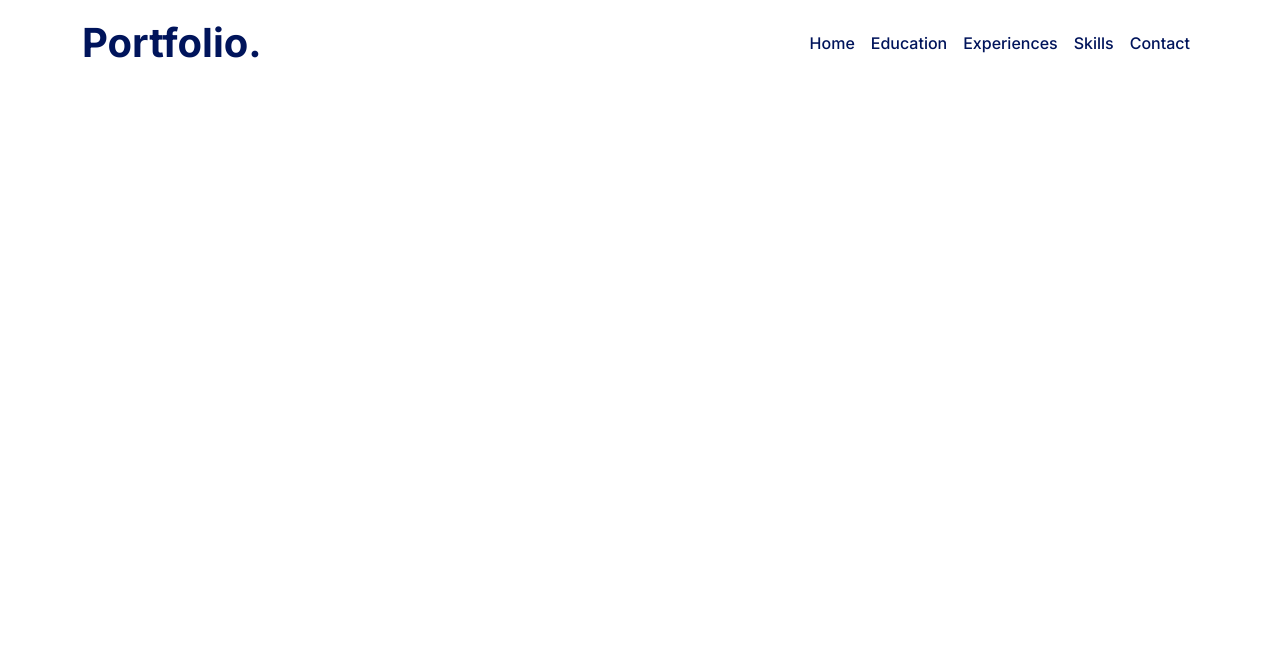
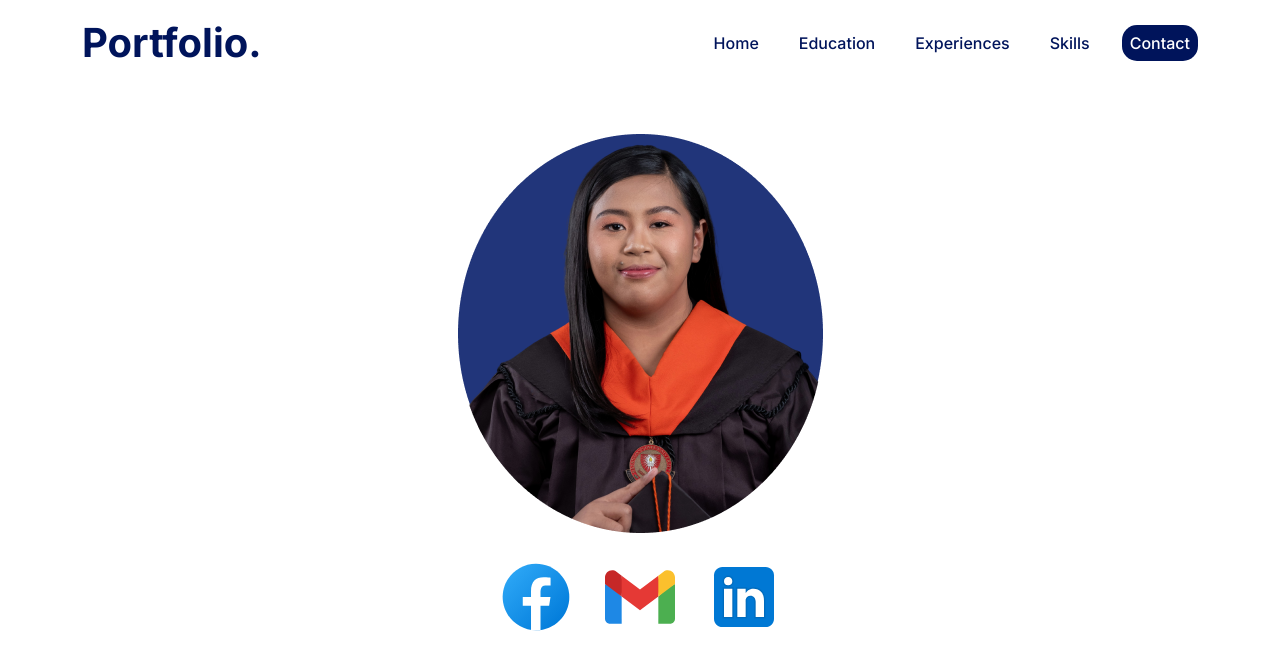
Before and after one commit to novice-is-me/JD-Portfolio, a React (Vite) app: page /contact in a window 1280 px wide. Shown: the top 670 px of the page. Built offline with nearby package versions, Linux system fonts and the light colour scheme.

Commit message:
Add navlink router

```diff
--- a/src/App.jsx
+++ b/src/App.jsx
@@ -6,6 +6,7 @@ import Home from "./pages/Home";
 import Education from "./pages/Education";
 import Experiences from "./pages/Experiences";
 import Skills from "./pages/Skills";
+import Contact from "./pages/Contact";
 
 
 function App() {
@@ -18,6 +19,7 @@ function App() {
           <Route path="/education" element={<Education />} />
           <Route path="/experiences" element={<Experiences />} />
           <Route path="/skills" element={<Skills/>}/>
+          <Route path="/contact" element={<Contact/>}/>
         </Routes>
     </Router>
   )
--- a/src/components/NavComponent.jsx
+++ b/src/components/NavComponent.jsx
@@ -1,5 +1,6 @@
 import React from 'react'
 import { Container, Nav, Navbar} from 'react-bootstrap'
+import { NavLink } from 'react-router-dom'
 
 const NavComponent = () => {
   return (
@@ -8,12 +9,32 @@ const NavComponent = () => {
       <Navbar.Brand href="/" className=' font-Inter font-bold text-[40px] text-blue'>Portfolio.</Navbar.Brand>
       <Navbar.Toggle aria-controls="basic-navbar-nav" />
       <Navbar.Collapse id="basic-navbar-nav">
-        <Nav className="ml-auto">
-          <Nav.Link href="/" className=' font-Inter font-medium text-blue text-[16px]'>Home</Nav.Link>
-          <Nav.Link href="/education" className=' font-Inter font-medium text-blue text-[16px]'>Education</Nav.Link>
-          <Nav.Link href="/experiences" className=' font-Inter font-medium text-blue text-[16px]'>Experiences</Nav.Link>
-          <Nav.Link href="/skills" className=' font-Inter font-medium text-blue text-[16px]'>Skills</Nav.Link>
-          <Nav.Link href="/contact" className=' font-Inter font-medium text-blue text-[16px]'>Contact</Nav.Link>
+        <Nav className="ml-auto gap-4 text-center">
+          <Nav.Item>
+              <NavLink  to="/" className={({ isActive }) =>
+              `font-Inter font-medium p-2 rounded-[15px] ${isActive ? 'text-white bg-blue' : 'text-blue text-[16px]'}`}>Home
+              </NavLink>
+          </Nav.Item>
+          <Nav.Item>
+              <NavLink  to="/education" className={({ isActive }) =>
+              `font-Inter font-medium p-2 rounded-[15px] ${isActive ? 'text-white bg-blue' : 'text-blue text-[16px]'}`}>Education
+              </NavLink>
+          </Nav.Item>
+          <Nav.Item>
+              <NavLink  to="/experiences" className={({ isActive }) =>
+              `font-Inter font-medium p-2 rounded-[15px] ${isActive ? 'text-white bg-blue' : 'text-blue text-[16px]'}`}>Experiences
+              </NavLink>
+          </Nav.Item>
+          <Nav.Item>
+              <NavLink  to="/skills" className={({ isActive }) =>
+              `font-Inter font-medium p-2 rounded-[15px] ${isActive ? 'text-white bg-blue' : 'text-blue text-[16px]'}`}>Skills
+              </NavLink>
+          </Nav.Item>
+          <Nav.Item>
+              <NavLink  to="/contact" className={({ isActive }) =>
+              `font-Inter font-medium p-2 rounded-[15px] ${isActive ? 'text-white bg-blue' : 'text-blue text-[16px]'}`}>Contact
+              </NavLink>
+          </Nav.Item>
         </Nav>
       </Navbar.Collapse>
     </Container>
--- /dev/null
+++ b/src/pages/Contact.jsx
@@ -0,0 +1,35 @@
+import React from 'react'
+import { Container } from 'react-bootstrap'
+import {profile} from "../constant/image"
+
+const Contact = () => {
+    const style = {
+
+    }
+  return (
+    <Container fluid className='flex flex-col items-center justify-center mt-5 p-md-0 p-5'>
+      <div>
+        <img src={profile} alt="" className=' img-fluid' />
+      </div>
+      <div className=' flex gap-6 mt-4'>
+        <a href="https://www.facebook.com/divina.enero.5">
+            <svg xmlns="http://www.w3.org/2000/svg" x="0px" y="0px" className='w-12 h-12 md:w-20 md:h-20' viewBox="0 0 48 48">
+            <linearGradient id="Ld6sqrtcxMyckEl6xeDdMa_uLWV5A9vXIPu_gr1" x1="9.993" x2="40.615" y1="9.993" y2="40.615" gradientUnits="userSpaceOnUse"><stop offset="0" stop-color="#2aa4f4"></stop><stop offset="1" stop-color="#007ad9"></stop></linearGradient><path fill="url(#Ld6sqrtcxMyckEl6xeDdMa_uLWV5A9vXIPu_gr1)" d="M24,4C12.954,4,4,12.954,4,24s8.954,20,20,20s20-8.954,20-20S35.046,4,24,4z"></path><path fill="#fff" d="M26.707,29.301h5.176l0.813-5.258h-5.989v-2.874c0-2.184,0.714-4.121,2.757-4.121h3.283V12.46 c-0.577-0.078-1.797-0.248-4.102-0.248c-4.814,0-7.636,2.542-7.636,8.334v3.498H16.06v5.258h4.948v14.452 C21.988,43.9,22.981,44,24,44c0.921,0,1.82-0.084,2.707-0.204V29.301z"></path>
+            </svg>
+        </a>
+        <a href="mailto:" >
+            <svg xmlns="http://www.w3.org/2000/svg" x="0px" y="0px" className='w-12 h-12 md:w-20 md:h-20' viewBox="0 0 48 48">
+            <path fill="#4caf50" d="M45,16.2l-5,2.75l-5,4.75L35,40h7c1.657,0,3-1.343,3-3V16.2z"></path><path fill="#1e88e5" d="M3,16.2l3.614,1.71L13,23.7V40H6c-1.657,0-3-1.343-3-3V16.2z"></path><polygon fill="#e53935" points="35,11.2 24,19.45 13,11.2 12,17 13,23.7 24,31.95 35,23.7 36,17"></polygon><path fill="#c62828" d="M3,12.298V16.2l10,7.5V11.2L9.876,8.859C9.132,8.301,8.228,8,7.298,8h0C4.924,8,3,9.924,3,12.298z"></path><path fill="#fbc02d" d="M45,12.298V16.2l-10,7.5V11.2l3.124-2.341C38.868,8.301,39.772,8,40.702,8h0 C43.076,8,45,9.924,45,12.298z"></path>
+            </svg>
+        </a>
+        <a href="https://www.linkedin.com/in/divina-enero-b6587428a/">
+            <svg xmlns="http://www.w3.org/2000/svg" x="0px" y="0px" className='w-12 h-12 md:w-20 md:h-20' viewBox="0 0 48 48">
+            <path fill="#0078d4" d="M42,37c0,2.762-2.238,5-5,5H11c-2.761,0-5-2.238-5-5V11c0-2.762,2.239-5,5-5h26c2.762,0,5,2.238,5,5	V37z"></path><path d="M30,37V26.901c0-1.689-0.819-2.698-2.192-2.698c-0.815,0-1.414,0.459-1.779,1.364	c-0.017,0.064-0.041,0.325-0.031,1.114L26,37h-7V18h7v1.061C27.022,18.356,28.275,18,29.738,18c4.547,0,7.261,3.093,7.261,8.274	L37,37H30z M11,37V18h3.457C12.454,18,11,16.528,11,14.499C11,12.472,12.478,11,14.514,11c2.012,0,3.445,1.431,3.486,3.479	C18,16.523,16.521,18,14.485,18H18v19H11z" opacity=".05"></path><path d="M30.5,36.5v-9.599c0-1.973-1.031-3.198-2.692-3.198c-1.295,0-1.935,0.912-2.243,1.677	c-0.082,0.199-0.071,0.989-0.067,1.326L25.5,36.5h-6v-18h6v1.638c0.795-0.823,2.075-1.638,4.238-1.638	c4.233,0,6.761,2.906,6.761,7.774L36.5,36.5H30.5z M11.5,36.5v-18h6v18H11.5z M14.457,17.5c-1.713,0-2.957-1.262-2.957-3.001	c0-1.738,1.268-2.999,3.014-2.999c1.724,0,2.951,1.229,2.986,2.989c0,1.749-1.268,3.011-3.015,3.011H14.457z" opacity=".07"></path><path fill="#fff" d="M12,19h5v17h-5V19z M14.485,17h-0.028C12.965,17,12,15.888,12,14.499C12,13.08,12.995,12,14.514,12	c1.521,0,2.458,1.08,2.486,2.499C17,15.887,16.035,17,14.485,17z M36,36h-5v-9.099c0-2.198-1.225-3.698-3.192-3.698	c-1.501,0-2.313,1.012-2.707,1.99C24.957,25.543,25,26.511,25,27v9h-5V19h5v2.616C25.721,20.5,26.85,19,29.738,19	c3.578,0,6.261,2.25,6.261,7.274L36,36L36,36z"></path>
+            </svg>
+        </a>
+      </div>
+    </Container>
+  )
+}
+
+export default Contact
```
